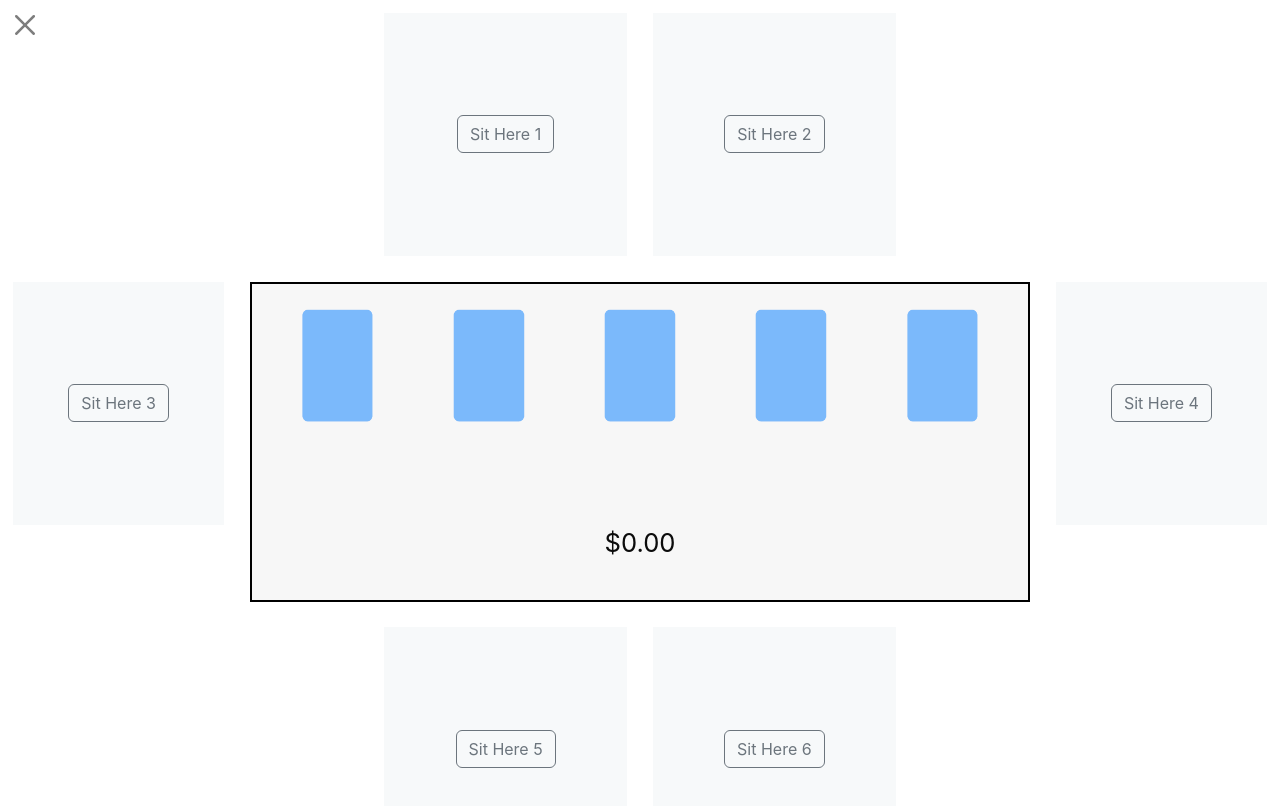
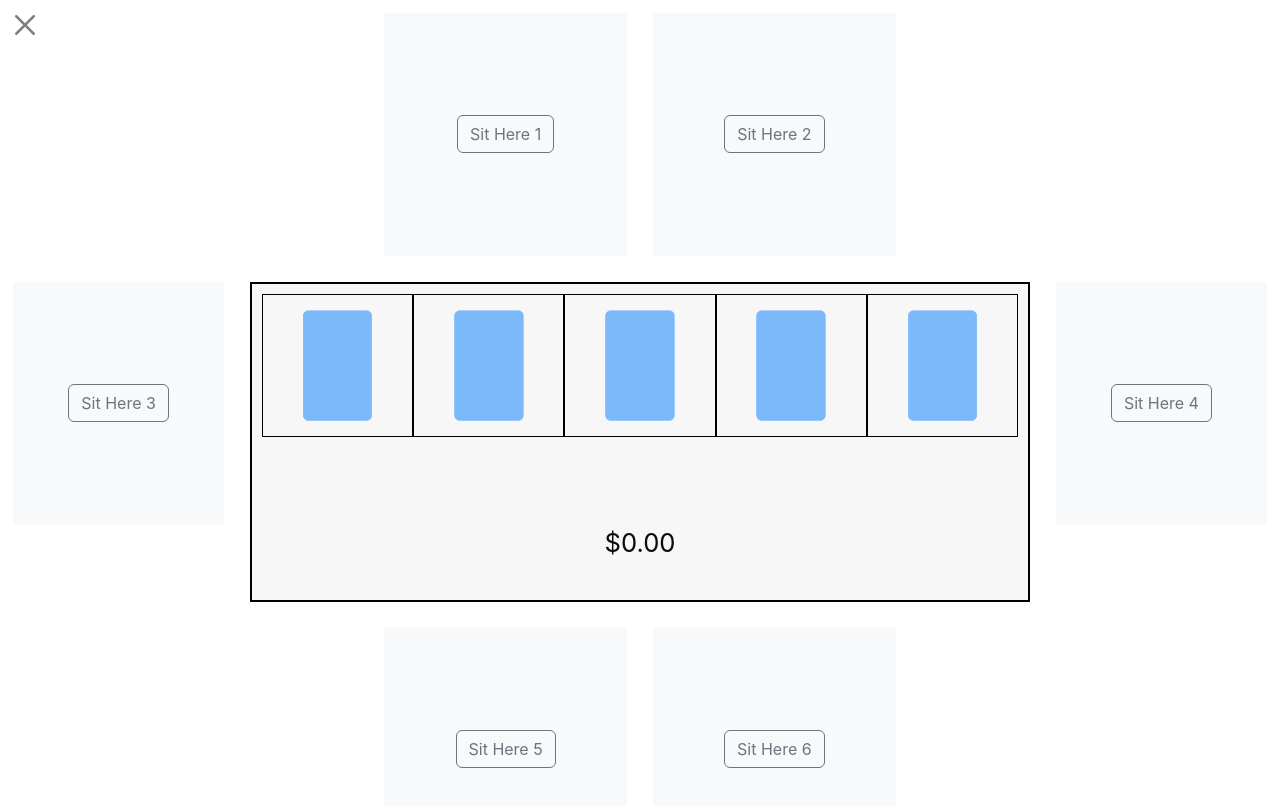
Before and after one commit to bcsurf2822/parsityPoker, a React (Create React App) app in the folder client/: page /poker-room in a window 1280 px wide. Shown: the top 806 px of the page. Built offline with nearby package versions, Linux system fonts and the light colour scheme; no server answers.

Commit message:
used similar tech to com cards

```diff
--- a/client/src/index.css
+++ b/client/src/index.css
@@ -249,12 +249,14 @@ code {
   max-width: var(--card-width);
   padding: 0 0.3vw;
   box-sizing: border-box;
+  border: #000000 1px solid;
+  overflow: hidden;
 }
 
 .card-image {
   width: 100%;
-  height: auto;
-  object-fit: contain;
+  height: 100%;
+  object-fit: cover;
 }
 
 .amount-display {
```
